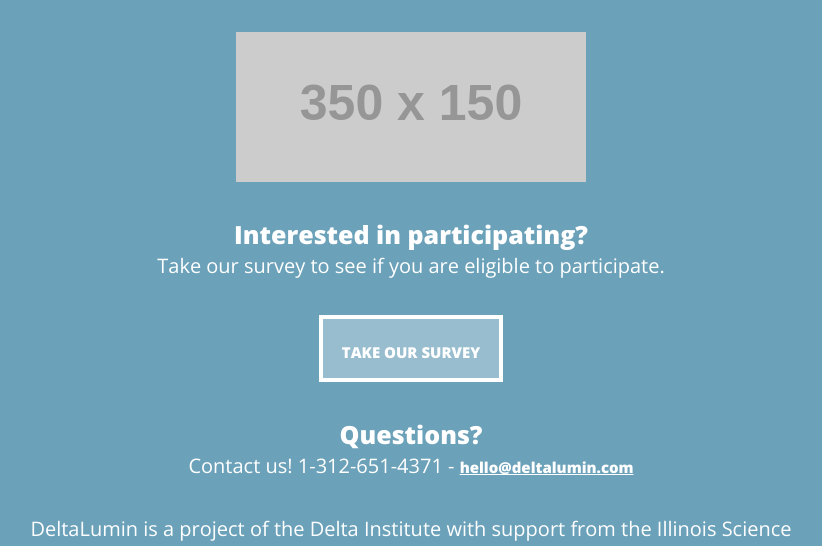
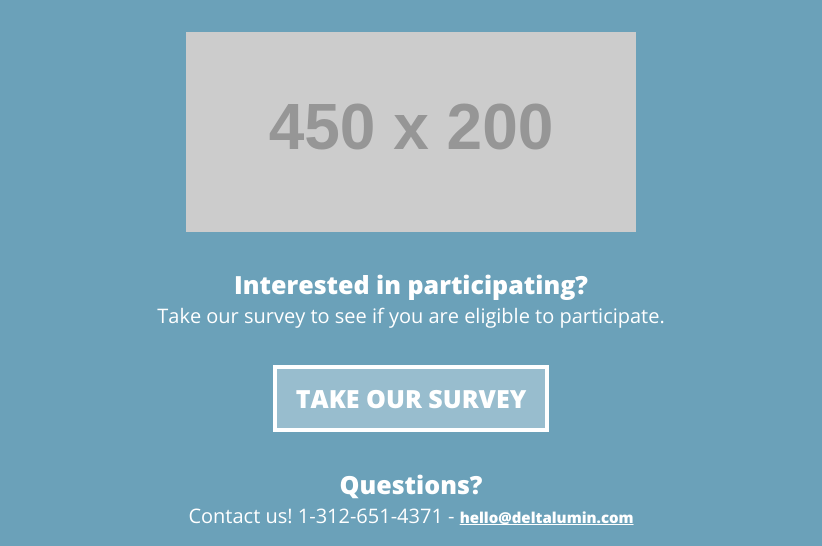
Before and after one commit to danswick/LuminDashboard, a plain HTML site: page webpage/landing/index.html in a window 1280 px wide. Shown: the part 222-768 px from the top of the page, without its empty margins (229-1051 px from the left). Drawn offline with nearby package versions, Linux system fonts and the light colour scheme; placeholder pictures from the web are drawn by us.

Commit message:
fix survey button that i broke :bread:

```diff
--- a/webpage/landing/index.html
+++ b/webpage/landing/index.html
@@ -37,12 +37,12 @@
 
         <div id="content">
 
-            <img src="http://placehold.it/350x150" alt="homepage hero image">
+            <img src="http://placehold.it/450x200" alt="homepage hero image">
 
             <h3>Interested in participating?</h3>
             <p>Take our survey to see if you are eligible to participate.</p>
 
-            <div id="survey-button"><a href="https://docs.google.com/a/delta-institute.org/forms/d/1k0Mxvsi7e_2-bdygJ1N4fCPo2_qIvuueTIdOUrJGTjU/viewform" target="_blank" alt="Delta Lumin Survey">TAKE OUR SURVEY</a></div>
+            <p><a href="https://docs.google.com/a/delta-institute.org/forms/d/1k0Mxvsi7e_2-bdygJ1N4fCPo2_qIvuueTIdOUrJGTjU/viewform" target="_blank" alt="Delta Lumin Survey" id="survey-button">TAKE OUR SURVEY</a></p>
 
             <h3>Questions?</h3>
             <p>Contact us! 1-312-651-4371 - <a href="mailto:hello@deltalumin.com">hello@deltalumin.com</a></p>
```
Also changed, not shown: webpage/landing/about/index.html (+1 -1 lines).
